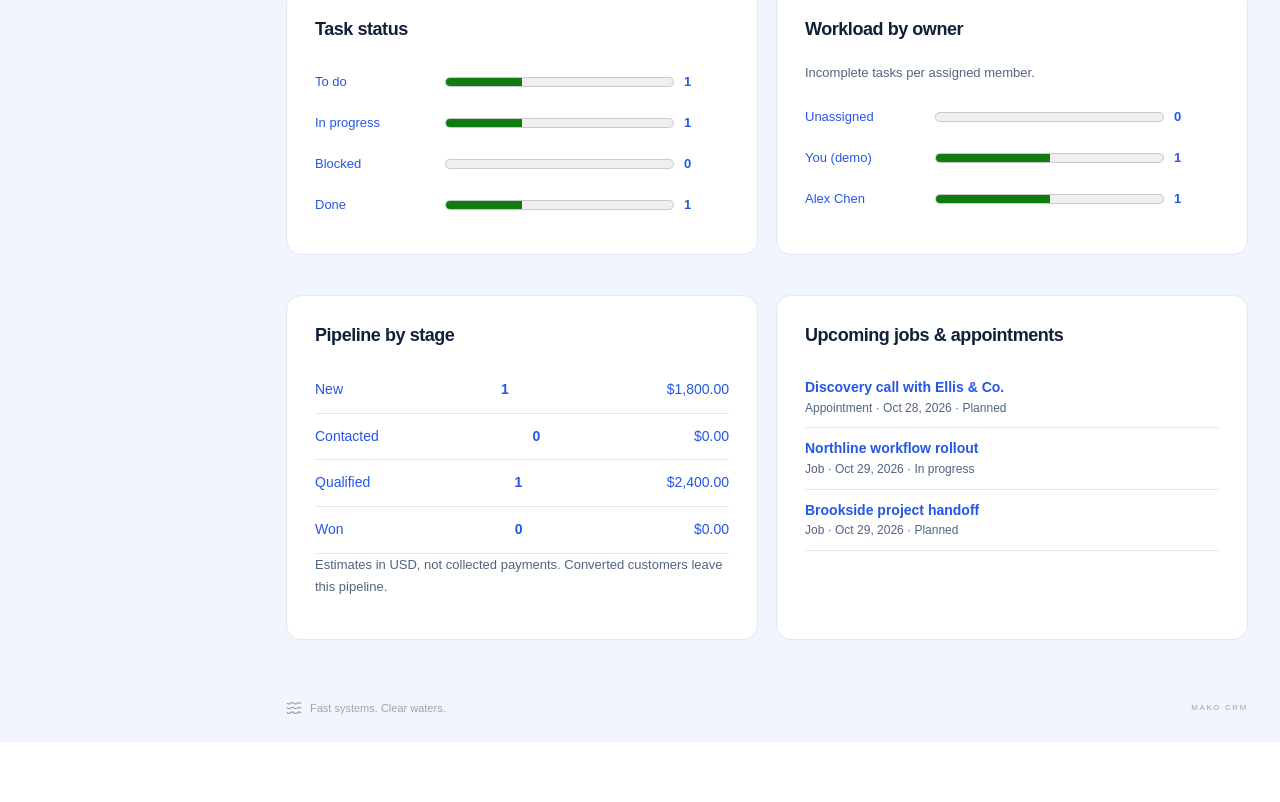
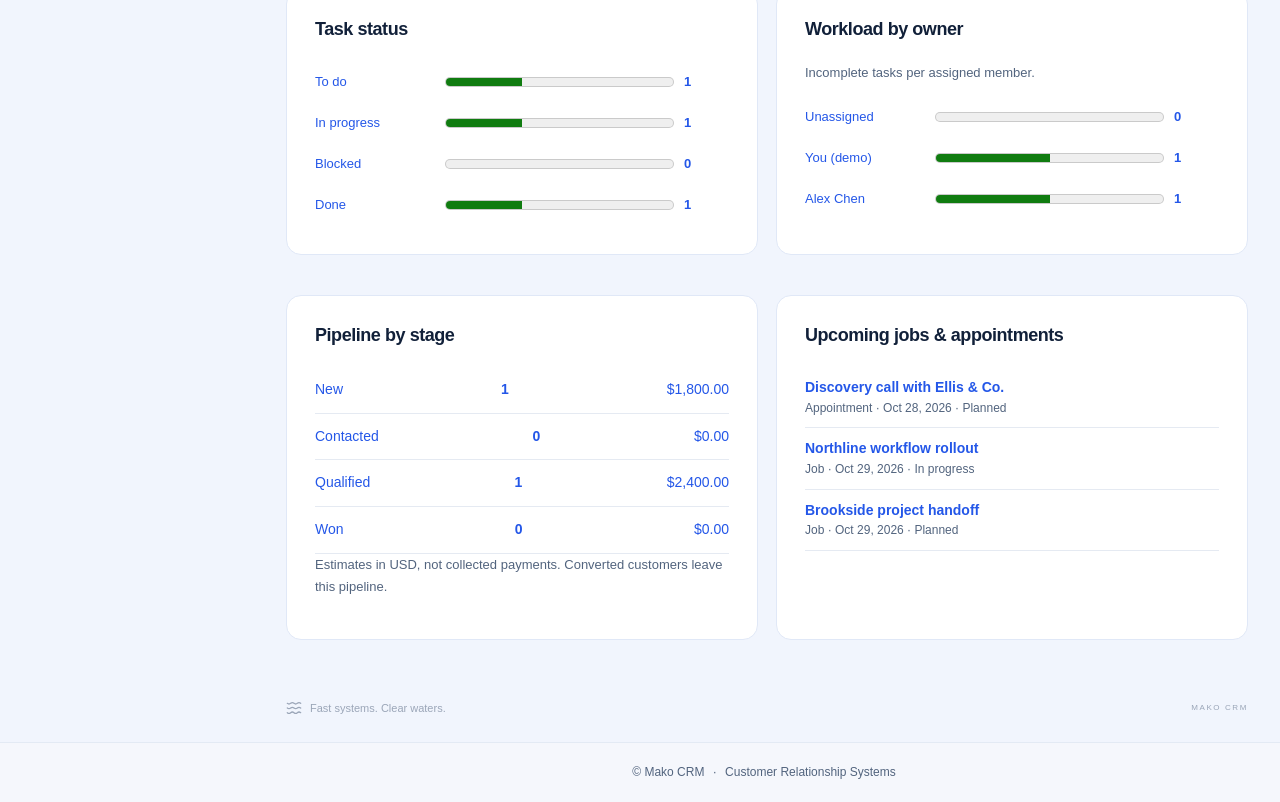
Before and after one commit to nickjomertensmeyer-dotcom/mako-crm, a Next.js app: page /preview in a window 1280 px wide. Shown: the part 1022-1824 px from the top of the page. Before the commit the page ends 1764 px from the top, so only its background shows below. Built offline with nearby package versions, Linux system fonts and the light colour scheme.

Commit message:
Add Mako copyright footer across all app pages

```diff
--- a/app/account.css
+++ b/app/account.css
@@ -1,4 +1,11 @@
 /* Workspace preferences and navigation: public and print pages keep their own theme. */
+.copyright-footer{padding:20px 16px;text-align:center;font-size:12px;line-height:1.6;color:#52647e;background:#fff;border-top:1px solid #e3eaf4;overflow-wrap:anywhere}
+.copyright-footer>span{margin:0 5px}
+body:has(.app-shell)>.copyright-footer{padding-left:264px;background:#f5f7fc}
+body:has(.app-shell[data-theme=dark])>.copyright-footer{color:#b3c4de;background:#0d1628;border-color:#354563}
+@media(max-width:1100px){body:has(.app-shell)>.copyright-footer{padding-left:228px}}
+@media(max-width:720px){body:has(.app-shell)>.copyright-footer{padding:18px 16px}}
+@media print{body:has(.app-shell)>.copyright-footer{padding:12px;color:#52647e;background:#fff;border:0}}
 @property --mako-orbit { syntax: '<angle>'; initial-value: 0deg; inherits: false; }
 .sidebar::after{content:'';position:absolute;inset:0;pointer-events:none;padding:2px;border-radius:inherit;background:conic-gradient(from var(--mako-orbit),transparent 10%,#2457ff 35%,#03c5df 48%,#a64dff 60%,transparent 77%);mask:linear-gradient(#fff 0 0) content-box,linear-gradient(#fff 0 0);mask-composite:exclude;opacity:0;transition:opacity .2s;z-index:3}
 .app-shell[data-navigating=true] .sidebar::after{opacity:1;animation:mako-orbit 1.4s linear infinite}
--- a/app/layout.tsx
+++ b/app/layout.tsx
@@ -3,4 +3,4 @@ import './globals.css';
 import './boards.css';
 import './account.css';
 export const metadata: Metadata = { title: { default: 'Mako | Your business, in focus', template: '%s | Mako' }, description: 'A clearer view of your customers, work, and next move.', robots: { index: false, follow: false } };
-export default function Layout({ children }: { children: React.ReactNode }) { return <html lang="en"><body><a className="skip" href="#main">Skip to content</a>{children}</body></html>; }
+export default function Layout({ children }: { children: React.ReactNode }) { return <html lang="en"><body><a className="skip" href="#main">Skip to content</a>{children}<footer className="copyright-footer">© Mako CRM <span aria-hidden="true">·</span> Customer Relationship Systems</footer></body></html>; }
```
